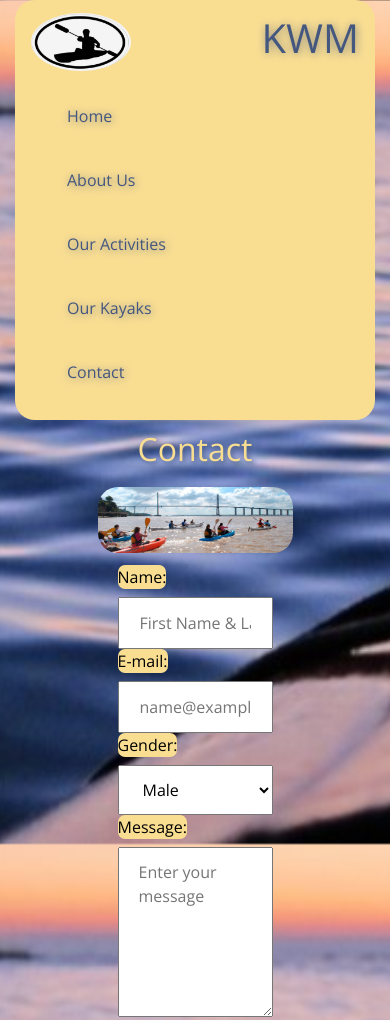
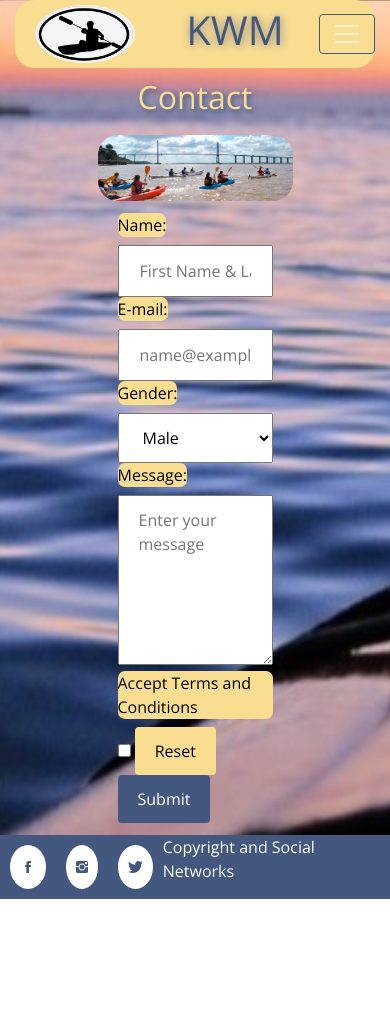
Before and after one commit to Joacoest/KMW-JEsteves, a website: page pages/contact.html in a window 390 px wide. Shown: the top 1020 px of the page. After the commit the page ends 899 px from the top, so only its background shows below. Drawn offline with nearby package versions, Linux system fonts and the light colour scheme.

Commit message:
tercer entrega

```diff
--- a/pages/contact.html
+++ b/pages/contact.html
@@ -23,8 +23,11 @@
 				<div class="logo">
 					<h1 class="logo"><a href="..\index.html">KWM</a></h1>
 				</div>
+				<button class="navbar-toggler" type="button" data-toggle="collapse" data-target="#collapsibleNavbar" style="color:#44577F">
+					<span class="navbar-toggler-icon"></span>
+				</button>
 
-				<div class="navbar">
+				<div class="navbar collapse navbar-collapse" id="collapsibleNavbar">
 					<ul class="navbar-nav">
 						<li class="nav-item">
 							<a href="..\index.html">Home</a>
--- a/scss/_header.scss
+++ b/scss/_header.scss
@@ -3,13 +3,19 @@
 .navbar-dark {
 		background-color: $bg-color !important;
 		border-radius: 20px;
+		padding: 0;
+		.logo{
+			text-shadow: 1px 1px 10px grey;
+		}
 		a {
 		color: $color-principal !important;
-		text-shadow: 1px 1px 10px grey;
-
-	}
-	.navbar-toggler-icon{
+			}
+		.navbar-toggler{
 		color: $color-principal !important;
+		border-color: $color-principal !important;
+		}
+.navbar-collapse {
+		flex-grow: 0 !important;
 	}
 
 .nav-item {
@@ -17,5 +23,6 @@
 	}
 	.logoimg {
 		border-radius: 50%;
+		margin-left: 20px;
 	}
 }
--- a/scss/estilo.scss
+++ b/scss/estilo.scss
@@ -34,7 +34,7 @@ body {
 	.videoau {
 		border-radius: 20px;
 		position: relative;
-		left: 28%;
+		left: 25%;
 	}
 
 	.contactimg{
@@ -52,6 +52,7 @@ body {
 		justify-content: center;
 		border-radius: 5px;
 		padding: 5px;
+		margin: 15px;
 	}
 
 
@@ -85,8 +86,8 @@ body {
 			cursor: pointer;
 		}
 		input[type=submit] {
-			background-color: #74c69d;
-			color: black;
+			background-color: #44577F;
+			color: white;
 			padding: 12px 20px;
 			border: none;
 			border-radius: 4px;
@@ -94,7 +95,7 @@ body {
 			float: center;
 		}
 		input[type=reset] {
-			background-color: coral;
+			background-color: #F9DE92;
 			color: black;
 			padding: 12px 20px;
 			border: none;
```
Also changed, not shown: index.html (+5 -1 lines), pages/aboutus.html (+5 -2 lines), pages/ouractivities.html (+5 -2 lines), pages/ourkayaks.html (+4 -1 lines), css/main.css. Lines whose indentation alone changed are shown as unchanged.
